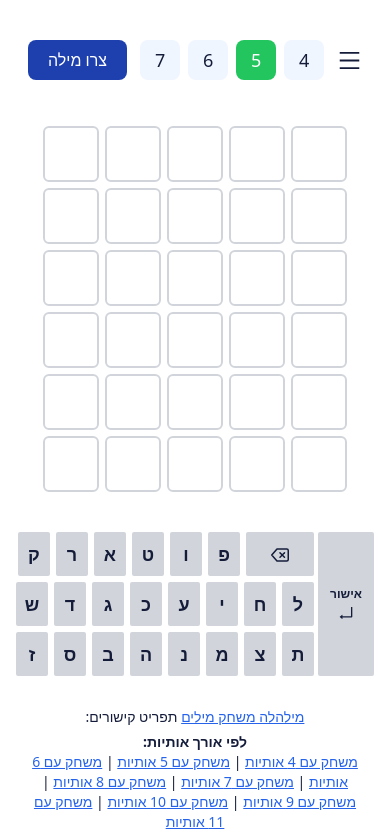
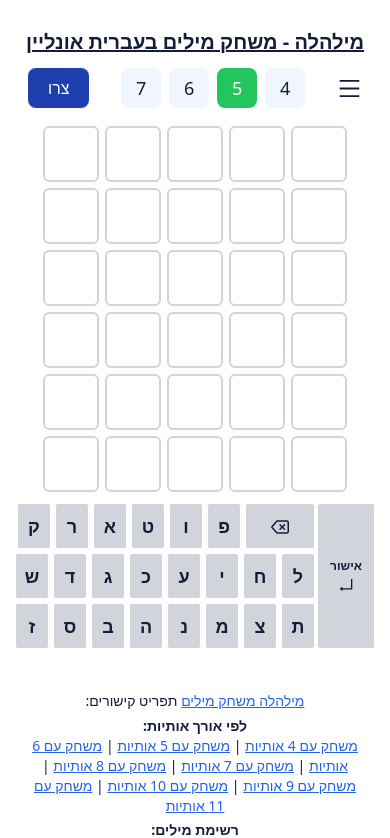
Before and after one commit to AviadSofer/wordle, a React (Vite) app in the folder client/: page / in a window 390 px wide. Shown: the top 838 px of the page. Built offline with nearby package versions, Linux system fonts and the light colour scheme.

Commit message:
Fix some thing

```diff
--- a/client/src/App.tsx
+++ b/client/src/App.tsx
@@ -8,7 +8,7 @@ const App: React.FC = () => {
   return (
     <div
       style={{ height: innerHeight }}
-      className='relative flex h-screen flex-col items-center justify-between px-2 py-7 md:gap-y-3 md:py-3'
+      className='relative flex h-screen flex-col items-center gap-y-3 px-2 py-7 md:justify-between md:py-3'
     >
       <Header />
       <GuessesGrid />
--- a/client/src/components/AdminPanel.tsx
+++ b/client/src/components/AdminPanel.tsx
@@ -69,8 +69,8 @@ const AdminPanel: React.FC = () => {
   };
 
   return (
-    <div className='flex h-screen w-full items-center justify-center bg-red-200'>
-      <div className='flex min-h-[50%] w-full flex-col items-center rounded-md bg-white py-4 text-center shadow-md md:w-auto md:px-32'>
+    <div className='flex h-screen w-full justify-center bg-red-200'>
+      <div className='flex w-full flex-col items-center rounded-md bg-white py-4 text-center shadow-md md:w-auto md:px-32'>
         <h1 className='py-3 text-lg font-bold text-font'>רשימת מילים פוגעניות</h1>
 
         {showLists ? (
@@ -135,7 +135,7 @@ const AdminPanel: React.FC = () => {
         ) : (
           <input
             onChange={(e) =>
-              e.target.value === 'oslo1994' ? setShowLists(true) : setShowLists(false)
+              e.target.value === 'yogev1234' ? setShowLists(true) : setShowLists(false)
             }
             type='password'
             placeholder='סיסמה'
--- a/client/src/components/CreateWordButton.tsx
+++ b/client/src/components/CreateWordButton.tsx
@@ -12,7 +12,7 @@ const CreateWordButton: React.FC = () => {
 
       <Link to={'/create-new-word'}>
         <button className='rounded-lg bg-blue-800 px-5 py-2 text-base font-medium text-white hover:bg-blue-900 md:py-[6px] md:text-lg'>
-          צרו מילה
+          {window.matchMedia('(min-width: 769px)').matches ? 'צרו מילה' : 'צרו'}
         </button>
       </Link>
     </div>
--- a/client/src/components/CreateWordPage.tsx
+++ b/client/src/components/CreateWordPage.tsx
@@ -101,7 +101,7 @@ const CreateWordPage: React.FC = () => {
   return (
     <>
       <div className={`w-ful flex h-full`}>
-        <Helmet>
+        <Helmet prioritizeSeoTags>
           <title>{'יצירת משחק מילים בעברית - מחולל משחק מילים - מילהלה'}</title>
           <meta
             name='description'
--- a/client/src/components/Guess.tsx
+++ b/client/src/components/Guess.tsx
@@ -72,7 +72,7 @@ const Guess: React.FC<Props> = ({ title, description, letters, guess }) => {
       style={{ gridTemplateColumns: `repeat(${currentWord.length}, minmax(0, 1fr))` }}
       className='grid gap-x-1.5'
     >
-      <Helmet>
+      <Helmet prioritizeSeoTags>
         <title>{title}</title>
         <meta name='description' content={description} />
       </Helmet>
--- a/client/src/components/GuessesGrid.tsx
+++ b/client/src/components/GuessesGrid.tsx
@@ -10,9 +10,7 @@ const GuessesGrid: React.FC = () => {
 
   return (
     <div
-      className={`grid py-10 md:py-0 ${
-        currentWord.length > 6 ? 'gap-y-2.5' : 'gap-y-1.5'
-      } md:gap-y-1.5`}
+      className={`grid md:py-0 ${currentWord.length > 6 ? 'gap-y-2.5' : 'gap-y-1.5'} md:gap-y-1.5`}
     >
       <ErrorMessage />
       <Routes>
--- a/client/src/components/Header.tsx
+++ b/client/src/components/Header.tsx
@@ -15,7 +15,9 @@ const Header: React.FC = () => {
   const { currentWord } = useCurrentWord();
 
   useEffect(() => {
-    setTitle(document.title);
+    if (document.title) {
+      setTitle(document.title);
+    }
   }, [document.title]);
 
   useEffect(() => {
@@ -34,7 +36,7 @@ const Header: React.FC = () => {
 
             <div
               className={`${
-                navWindow ? 'pt-7' : 'pt-3 md:pt-0'
+                navWindow ? 'pt-7' : 'pt-0 md:pt-0'
               } flex w-full items-center justify-between px-5 md:w-auto md:gap-x-10`}
             >
               <div className='cursor-pointer font-bold text-font hover:text-blue-700 md:hidden'>
--- a/client/src/components/WordsByLenght.tsx
+++ b/client/src/components/WordsByLenght.tsx
@@ -21,7 +21,7 @@ const WordsByLenght: React.FC = () => {
   return (
     <>
       <div className='py-7'>
-        <Helmet>
+        <Helmet prioritizeSeoTags>
           <title>{`מילים עם ${id} אותיות`}</title>
         </Helmet>
 
--- a/client/src/main.tsx
+++ b/client/src/main.tsx
@@ -27,7 +27,7 @@ ReactDOM.createRoot(document.getElementById('root')!).render(
                 <Routes>
                   <Route path='/*' element={<App />} />
                   <Route path='/create-new-word' element={<CreateWordPage />} />
-                  <Route path='/admin' element={<AdminPanel />} />
+                  <Route path='/adminyyyy' element={<AdminPanel />} />
                   <Route path='/all-words/:id' element={<WordsByLenght />} />
                 </Routes>
               </CurrentLevel>
```
